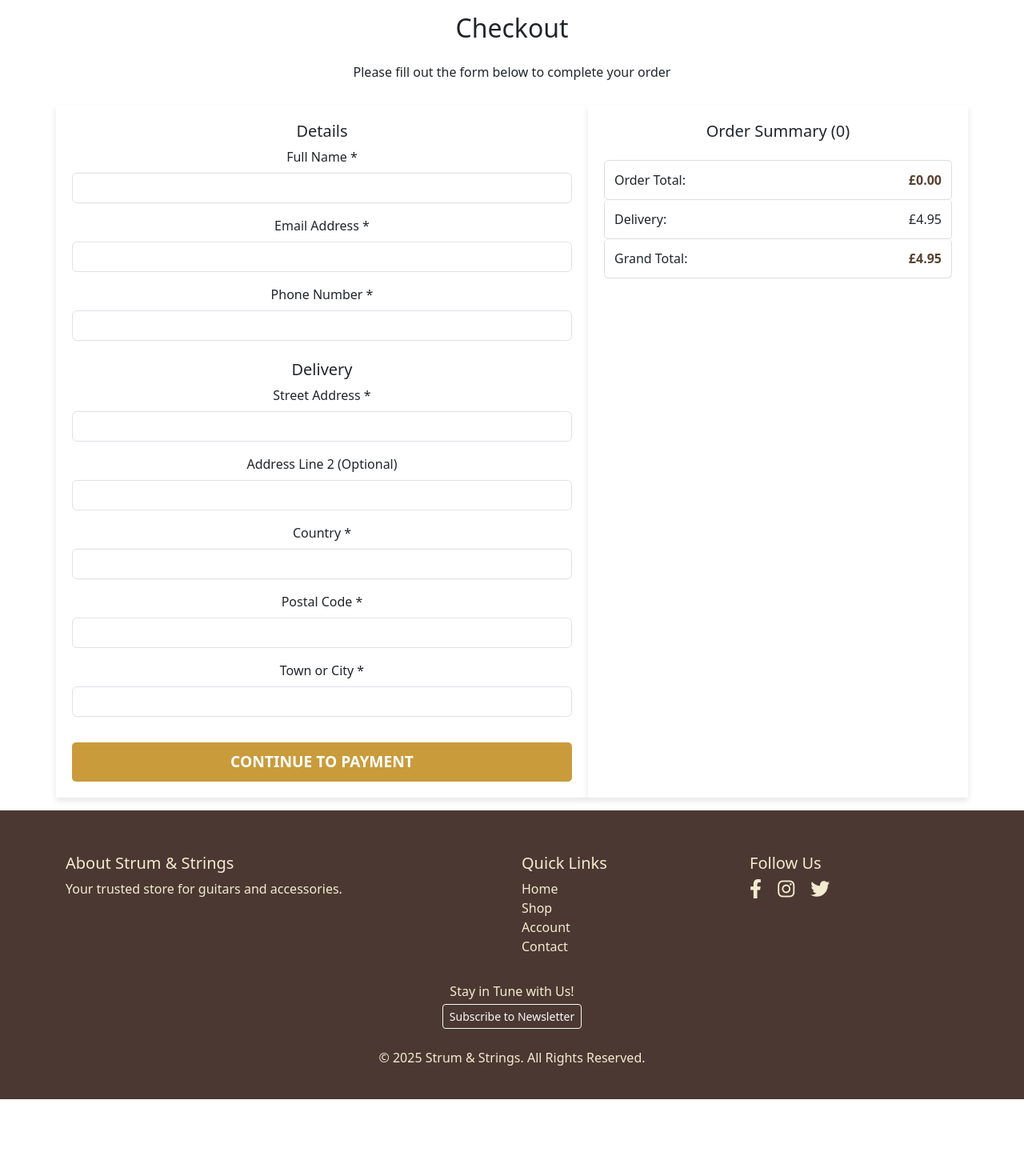
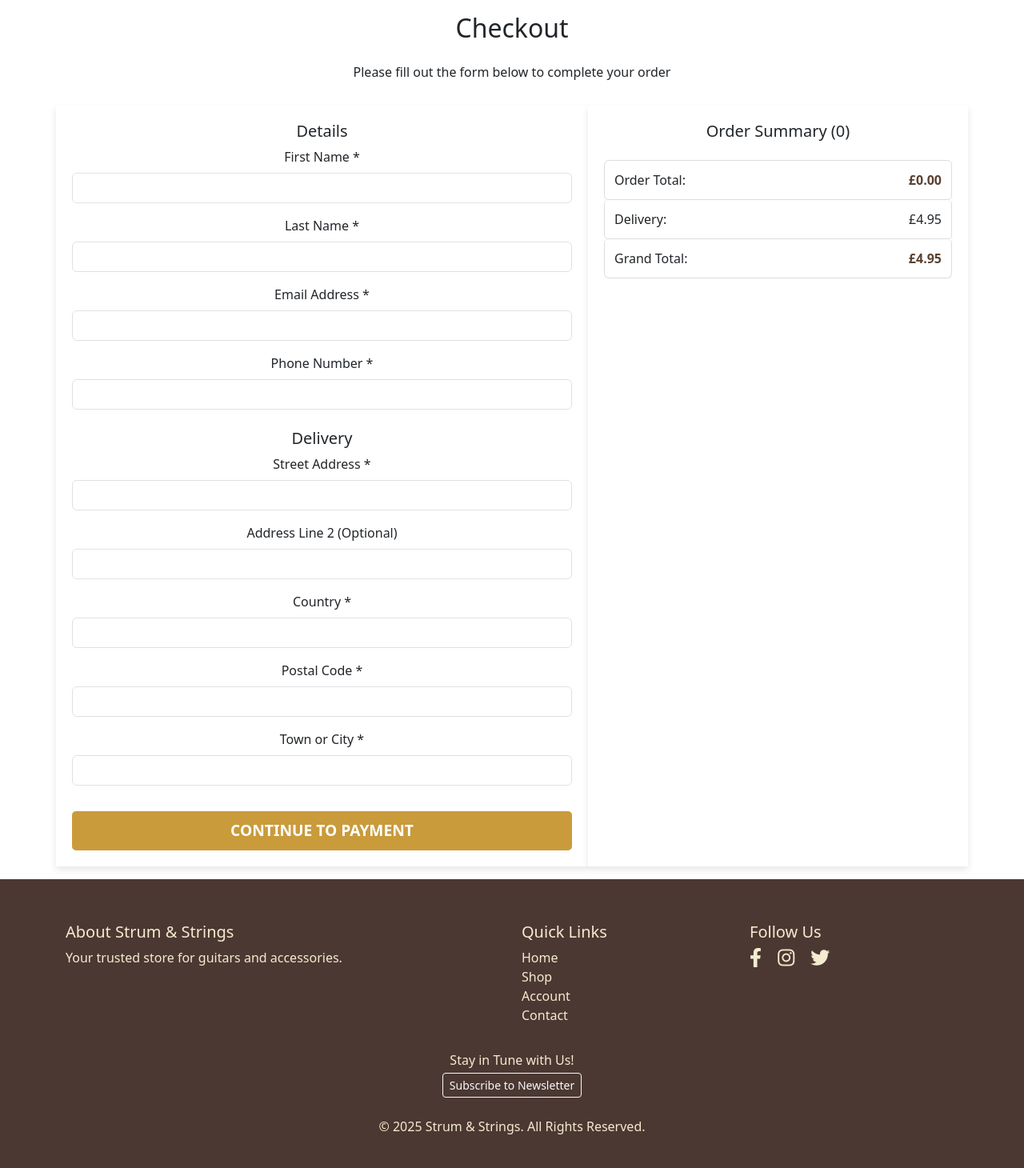
Before and after one commit to seanpatton1/Strum-and-Strings, a Django app: page /cart/checkout/ in a window 1280 px wide. Shown: the part 80-1540 px from the top of the page at 80% size. Before the commit the page ends 1454 px from the top, so only its background shows below. Run offline with Django 5.2, Linux system fonts and the light colour scheme; a user stored in the database is signed in; data comes from the database, SQL or seed files in the repository; data that the repository does not hold is empty; some libraries are stand-ins or nearby versions.

Commit message:
updated code fixing issues with name change from full name to first/last name. fixed picture on home page.

```diff
--- a/accounts/forms.py
+++ b/accounts/forms.py
@@ -8,6 +8,7 @@ class ProfileForm(forms.ModelForm):
     first_name = forms.CharField(max_length=30, required=False)
     last_name = forms.CharField(max_length=30, required=False)
     email = forms.EmailField(required=True)
+    phone = forms.CharField(max_length=20, required=False)
     address = forms.CharField(max_length=255, required=False)
     city = forms.CharField(max_length=100, required=False)
     postcode = forms.CharField(max_length=20, required=False)
@@ -19,6 +20,7 @@ class ProfileForm(forms.ModelForm):
             'first_name',
             'last_name',
             'email',
+            'phone',
             'address',
             'city',
             'postcode',
@@ -32,6 +34,7 @@ class ProfileForm(forms.ModelForm):
             self.fields['first_name'].initial = self.instance.user.first_name
             self.fields['last_name'].initial = self.instance.user.last_name
             self.fields['email'].initial = self.instance.user.email
+            self.fields['phone'].initial = self.instance.phone
             self.fields['address'].initial = self.instance.address
             self.fields['city'].initial = self.instance.city
             self.fields['postcode'].initial = self.instance.postcode
@@ -44,6 +47,7 @@ class ProfileForm(forms.ModelForm):
         user.first_name = self.cleaned_data['first_name']
         user.last_name = self.cleaned_data['last_name']
         user.email = self.cleaned_data['email']
+        profile.phone = self.cleaned_data['phone']
         profile.address = self.cleaned_data['address']
         profile.city = self.cleaned_data['city']
         profile.postcode = self.cleaned_data['postcode']
--- a/accounts/models.py
+++ b/accounts/models.py
@@ -4,6 +4,7 @@ from django.contrib.auth.models import User
 
 class UserProfile(models.Model):
     user = models.OneToOneField(User, on_delete=models.CASCADE)
+    phone = models.CharField(max_length=20, blank=True, null=True)
     address = models.CharField(max_length=255, blank=True, null=True)
     city = models.CharField(max_length=100, blank=True, null=True)
     postcode = models.CharField(max_length=20, blank=True, null=True)
--- /dev/null
+++ b/cart/forms.py
@@ -0,0 +1,18 @@
+from django import forms
+
+
+class CheckoutForm(forms.Form):
+    first_name = forms.CharField(max_length=30, required=True, label='First Name *')
+    last_name = forms.CharField(max_length=30, required=True, label='Last Name *')
+    email = forms.EmailField(required=True, label='Email Address *')
+    phone = forms.CharField(max_length=20, required=True, label='Phone Number *')
+    street_address1 = forms.CharField(max_length=255, required=True, label='Street Address *')
+    street_address2 = forms.CharField(max_length=255, required=False, label='Address Line 2 (Optional)')
+    country = forms.CharField(max_length=100, required=True, label='Country *')
+    postal_code = forms.CharField(max_length=20, required=True, label='Postal Code *')
+    town_or_city = forms.CharField(max_length=100, required=True, label='Town or City *')
+
+    def __init__(self, *args, **kwargs):
+        super().__init__(*args, **kwargs)
+        for visible in self.visible_fields():
+            visible.field.widget.attrs['class'] = 'form-control'
--- a/cart/templates/cart/checkout.html
+++ b/cart/templates/cart/checkout.html
@@ -21,8 +21,15 @@
 
       <h5>Details</h5>
       <div class="mb-3">
-        <label for="full_name" class="form-label">Full Name *</label>
-        <input type="text" class="form-control" id="full_name" name="full_name" required>
+        <label for="first_name" class="form-label">First Name *</label>
+        <input type="text" class="form-control" id="first_name" name="first_name"
+       value="{{ profile_data.first_name|default_if_none:'' }}" required>
+      </div>
+
+      <div class="mb-3">
+        <label for="last_name" class="form-label">Last Name *</label>
+        <input type="text" class="form-control" id="last_name" name="last_name"
+       value="{{ profile_data.last_name|default_if_none:'' }}" required>
       </div>
 
       <div class="mb-3">
--- a/cart/views.py
+++ b/cart/views.py
@@ -3,10 +3,12 @@ from django.contrib.auth.decorators import login_required
 from django.conf import settings
 from django.http import JsonResponse
 from products.models import Product
+from .forms import CheckoutForm
 from .models import CartItem
 from decimal import Decimal
 from django.contrib import messages
 from orders.models import Order
+from accounts.models import UserProfile
 from django.views.decorators.http import require_POST
 import stripe
 import json
@@ -97,21 +99,36 @@ def checkout(request):
 
     grand_total = total + delivery_fee
 
+    # Pre-populate profile data
+    initial_data = {}
+    try:
+        profile = request.user.userprofile
+        initial_data = {
+            'first_name': f"{request.user.first_name}",
+            'last_name': f"{request.user.last_name}",
+            'email': request.user.email,
+            'phone': profile.phone,
+            'street_address1': profile.address,
+            'street_address2': '',
+            'country': profile.country,
+            'postal_code': profile.postcode,
+            'town_or_city': profile.city,
+        }
+    except UserProfile.DoesNotExist:
+        pass
+
     # Handle form submission (POST)
     if request.method == 'POST':
-        request.session['checkout_data'] = {
-            'full_name': request.POST.get('full_name'),
-            'email': request.POST.get('email'),
-            'phone': request.POST.get('phone'),
-            'street_address1': request.POST.get('street_address1'),
-            'street_address2': request.POST.get('street_address2'),
-            'country': request.POST.get('country'),
-            'postal_code': request.POST.get('postal_code'),
-            'town_or_city': request.POST.get('town_or_city'),
-        }
-        return redirect('cart:success')
+        form = CheckoutForm(request.POST)
+        if form.is_valid():
+            # Store form data in session or process as needed
+            request.session['checkout_data'] = form.cleaned_data
+            return redirect('cart:success')
+    else:
+        form = CheckoutForm(initial=initial_data)
 
     return render(request, 'cart/checkout.html', {
+        'form': form,
         'cart_items': cart_items,
         'total': total,
         'delivery_fee': delivery_fee,
@@ -176,7 +193,8 @@ def create_checkout_session(request):
             cancel_url=f'{domain}/cart/',
             metadata={
                 'username': request.user.username,
-                'full_name': data.get('full_name'),
+                'first_name': data.get('first_name'),
+                'last_name': data.get('last_name'),
                 'email': data.get('email'),
                 'phone': data.get('phone'),
                 'street_address1': data.get('street_address1'),
--- a/cart/webhook_handler.py
+++ b/cart/webhook_handler.py
@@ -46,10 +46,13 @@ class StripeWH_Handler:
                 else Decimal('4.95')
             )
             grand_total = total + delivery_fee
+            # debugging print statement
+            print("Creating order for user:", user)
 
             order = Order.objects.create(
                 user=user,
-                full_name=metadata.get('full_name'),
+                first_name=metadata.get('first_name'),
+                last_name=metadata.get('last_name'),
                 email=metadata.get('email'),
                 phone=metadata.get('phone'),
                 street_address1=metadata.get('street_address1'),
@@ -84,6 +87,7 @@ class StripeWH_Handler:
                 f"Error creating order from webhook: {str(e)}",
                 exc_info=True
             )
+            print("WEBHOOK ORDER ERROR:", str(e))
             return HttpResponse(
                 content="Webhook received but error occurred.",
                 status=200
--- a/home/templates/home/index.html
+++ b/home/templates/home/index.html
@@ -1,7 +1,7 @@
 {% extends 'base.html' %} {% block title %}Home – Strum & Strings{% endblock %}
 {% block content %}
-<div class="container h-100 main-picture">
-  <div class="container">
+<div class="h-100 main-picture">
+  <div>
     <!-- Hero Section -->
     <section class="hero home-hero text-center my-auto">
       <h1 class="display-4">Welcome to Strum & Strings</h1>
--- a/orders/models.py
+++ b/orders/models.py
@@ -17,7 +17,8 @@ class Order(models.Model):
             on_delete=models.CASCADE,
             related_name='orders'
         )
-    full_name = models.CharField(max_length=100)
+    first_name = models.CharField(max_length=50)
+    last_name = models.CharField(max_length=50)
     email = models.EmailField()
     phone = models.CharField(max_length=20)
     street_address1 = models.CharField(max_length=100)
--- a/static/css/base.css
+++ b/static/css/base.css
@@ -33,7 +33,7 @@ main {
     align-items: center;
     margin: 0;
     padding: 0;
-    width: 100vw;
+    width: 100%;
     position: relative;
     overflow: hidden;
 }
--- a/static/js/checkout.js
+++ b/static/js/checkout.js
@@ -20,7 +20,8 @@ document.addEventListener('DOMContentLoaded', function () {
       e.preventDefault();
 
       const formData = {
-        full_name: document.querySelector('#full_name').value,
+        first_name: document.querySelector('#first_name').value,
+        last_name: document.querySelector('#last_name').value,
         email: document.querySelector('#email').value,
         phone: document.querySelector('#phone').value,
         street_address1: document.querySelector('#street_address1').value,
```
Also changed, not shown: accounts/migrations/0003_userprofile_phone.py (added), accounts/views.py (line endings or trailing spaces), db.sqlite3, orders/migrations/0002_remove_order_full_name_order_first_name_and_more.py (added).
